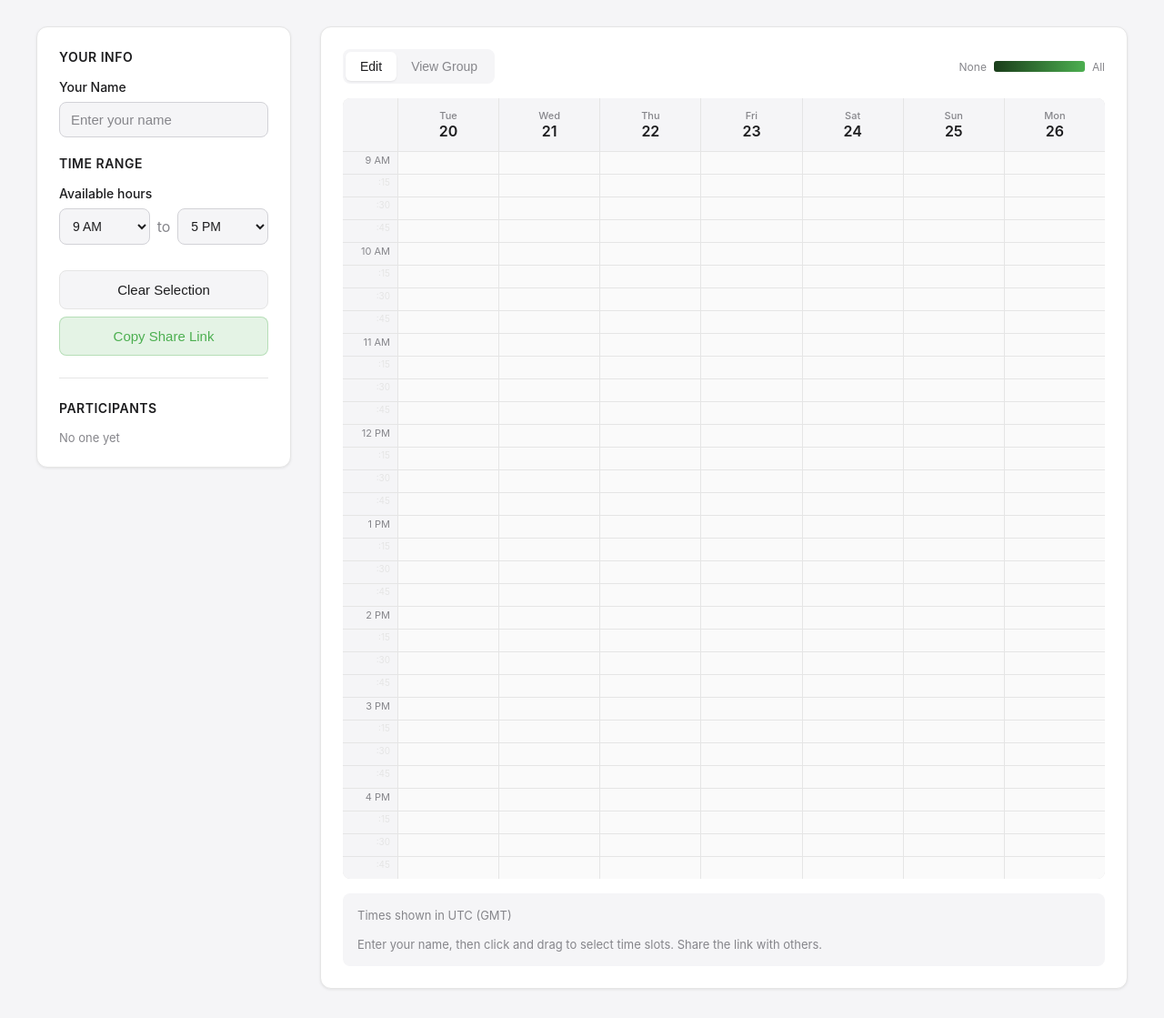
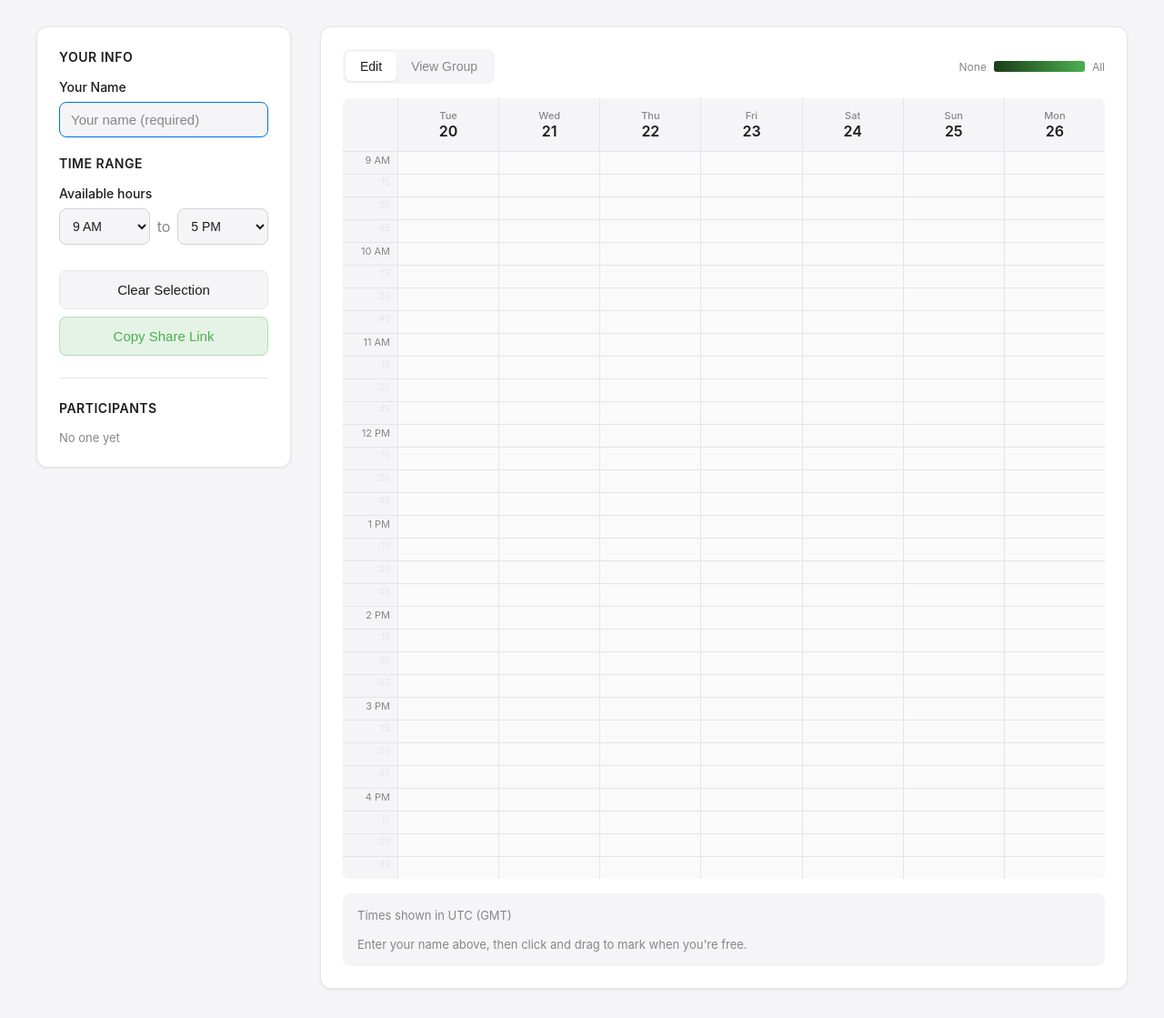
Before and after one commit to agentivo/overlap, a plain HTML site: page index.html in a window 1280 px wide. Shown: the part 97-1216 px from the top of the page at 91% size. Drawn offline with Linux system fonts and the light colour scheme.

Commit message:
Auto-focus name input, clearer placeholder

```diff
--- a/index.html
+++ b/index.html
@@ -495,7 +495,7 @@
         <h2>Your Info</h2>
         <div class="form-group">
           <label>Your Name</label>
-          <input type="text" id="userName" placeholder="Enter your name">
+          <input type="text" id="userName" placeholder="Your name (required)">
         </div>
 
         <h2>Time Range</h2>
@@ -539,7 +539,7 @@
 
         <div class="instructions">
           <span id="timezoneDisplay"></span>
-          Enter your name, then click and drag to select time slots. Share the link with others.
+          Enter your name above, then click and drag to mark when you're free.
         </div>
       </div>
     </div>
@@ -962,6 +962,9 @@
     renderGrid();
     updateParticipantList();
     updateTimezoneDisplay();
+
+    // Auto-focus name input on load
+    document.getElementById('userName').focus();
   </script>
 </body>
 </html>
```
